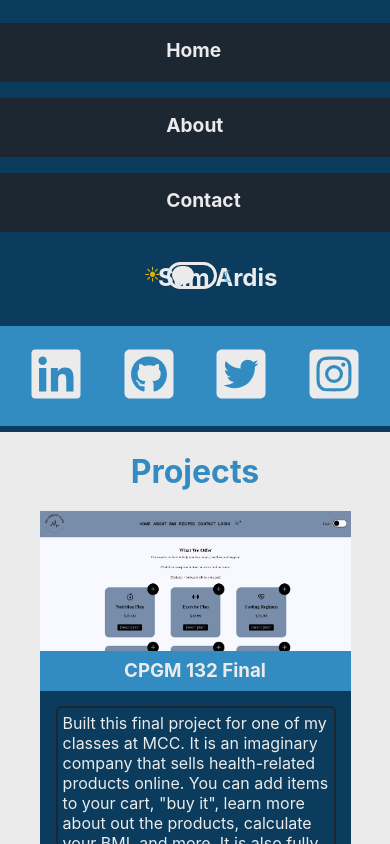
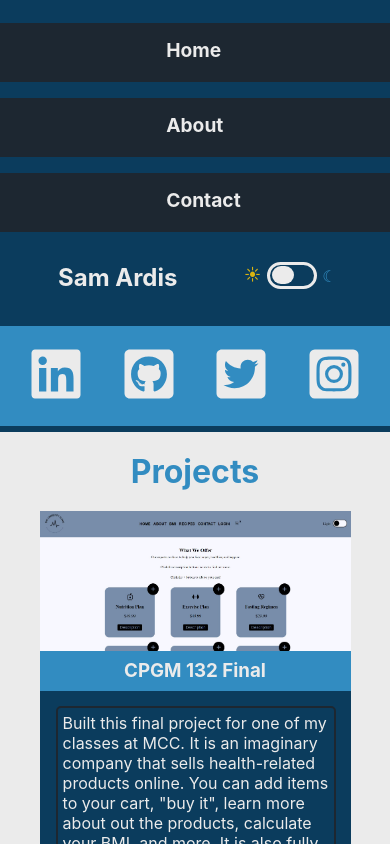
Before and after one commit to ardissam0/portfolio-2.0, a React (Create React App) app: page / in a window 390 px wide. Shown: the top 844 px of the page. Built offline with nearby package versions, Linux system fonts and the light colour scheme.

Commit message:
fixed mobile navigation problem

```diff
--- a/src/styles/App.css
+++ b/src/styles/App.css
@@ -143,7 +143,7 @@ a {
 @media(max-width: 800px) {
   .dark-mode__container {
     top: 260px;
-    right: 150px;
+    right: 50px;
   }
 }
 
@@ -219,7 +219,7 @@ h1, h2 {
   }
   .nav h3 {
     top: 255px;
-    left: 150px;
+    left: 50px;
   }
   .nav .avatar-img img {
     left: 15px;
```
